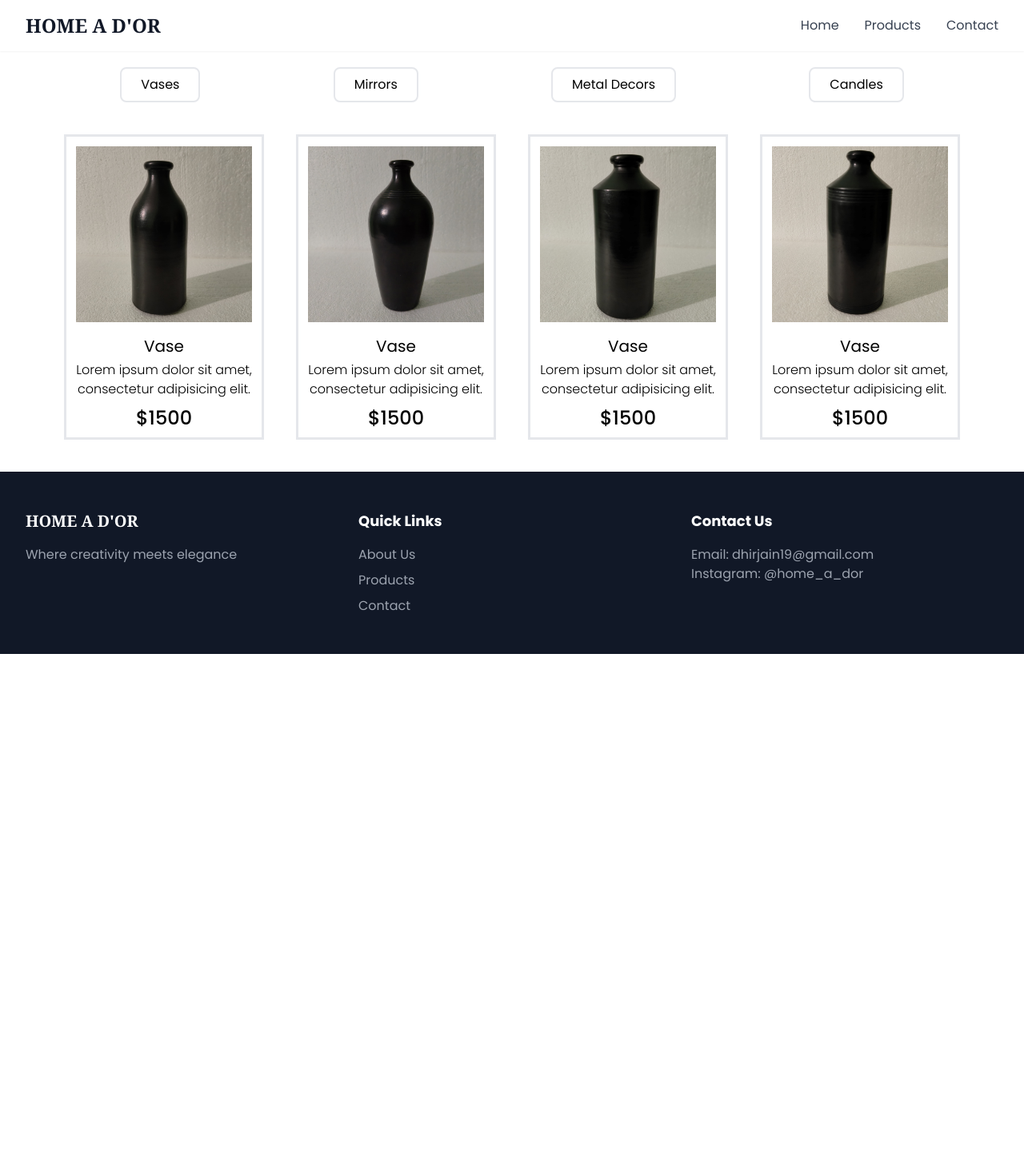
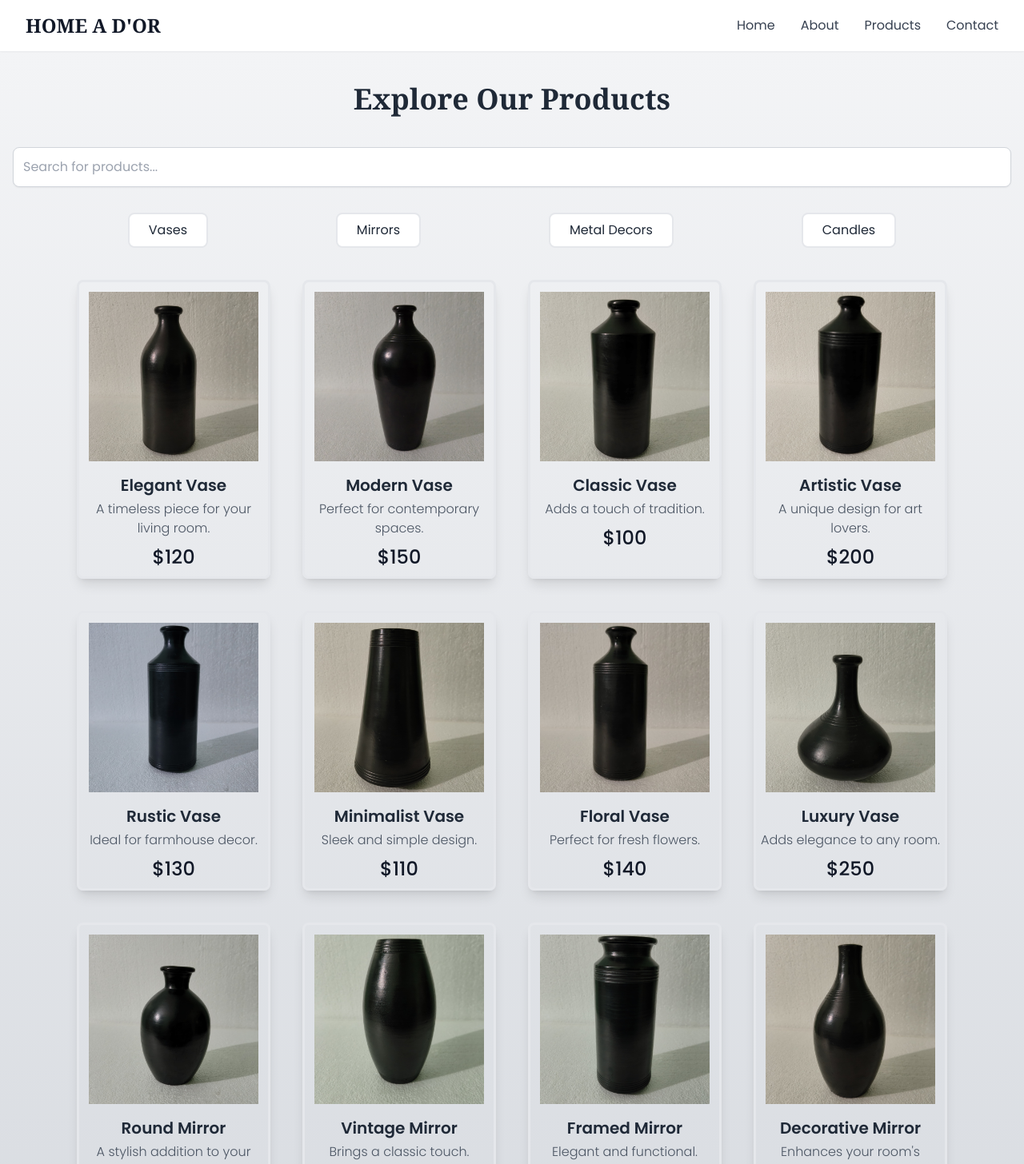
Before and after one commit to devshah7/home-a-dor, a Next.js app: page /products in a window 1280 px wide. Shown: the top 1456 px of the page at 80% size. Before the commit the page ends 818 px from the top, so only its background shows below. Built offline with nearby package versions, Linux system fonts and the light colour scheme.

Commit message:
feat: prod filter; add: about page, contact page;

```diff
--- /dev/null
+++ b/src/app/about/page.jsx
@@ -0,0 +1,35 @@
+import React from "react";
+
+const About = () => {
+  return (
+    <section className="py-20 bg-gray-50 min-h-screen flex flex-col justify-center">
+      <div className="max-w-7xl mx-auto px-4 sm:px-6 lg:px-8">
+        <div className="text-center max-w-3xl mx-auto">
+          <h2 className="text-3xl font-serif font-bold text-gray-900 mb-8">
+            Our Story
+          </h2>
+          <p className="text-gray-600 leading-relaxed mb-6">
+            Welcome to Home A D'or, where every piece of décor tells a story and
+            every home becomes a canvas for self-expression. At Home A D'or, we
+            see decor as more than just design—it's a prescription for
+            creativity.
+          </p>
+          <p className="text-gray-600 leading-relaxed mb-6">
+            Founded on the belief that your living space should be as unique as
+            you are, we have dedicated ourselves to curating an exceptional
+            collection of home décor that balances timeless elegance with modern
+            flair.
+          </p>
+          <p className="text-gray-600 leading-relaxed">
+            Sustainability is also a cornerstone of our philosophy. By
+            partnering with eco-conscious suppliers and embracing ethical
+            production practices, we aim to offer décor that is as responsible
+            as it is beautiful.
+          </p>
+        </div>
+      </div>
+    </section>
+  );
+};
+
+export default About;
--- a/src/app/contacts/page.jsx
+++ b/src/app/contacts/page.jsx
@@ -1,7 +1,66 @@
 import React from "react";
 
 const Contacts = () => {
-  return <div>Contacts Page</div>;
+  return (
+    <div className="max-w-4xl mx-auto py-20 px-4 sm:px-6 lg:px-8 min-h-screen flex flex-col justify-center">
+      <h1 className="text-3xl font-serif font-bold text-center mb-10">
+        Contact Us
+      </h1>
+      <form className="space-y-6">
+        <div>
+          <label
+            htmlFor="name"
+            className="block text-sm font-medium text-gray-700"
+          >
+            Name
+          </label>
+          <input
+            type="text"
+            id="name"
+            name="name"
+            className="mt-1 block w-full border-gray-300 rounded-md shadow-sm focus:ring-gray-500 focus:border-gray-500"
+            required
+          />
+        </div>
+        <div>
+          <label
+            htmlFor="email"
+            className="block text-sm font-medium text-gray-700"
+          >
+            Email
+          </label>
+          <input
+            type="email"
+            id="email"
+            name="email"
+            className="mt-1 block w-full border-gray-300 rounded-md shadow-sm focus:ring-gray-500 focus:border-gray-500"
+            required
+          />
+        </div>
+        <div>
+          <label
+            htmlFor="message"
+            className="block text-sm font-medium text-gray-700"
+          >
+            Message
+          </label>
+          <textarea
+            id="message"
+            name="message"
+            rows="4"
+            className="mt-1 block w-full border-gray-300 rounded-md shadow-sm focus:ring-gray-500 focus:border-gray-500"
+            required
+          ></textarea>
+        </div>
+        <button
+          type="submit"
+          className="w-full bg-gray-900 text-white py-2 px-4 rounded-md hover:bg-gray-700"
+        >
+          Send Message
+        </button>
+      </form>
+    </div>
+  );
 };
 
 export default Contacts;
--- a/src/app/globals.css
+++ b/src/app/globals.css
@@ -1,24 +1,18 @@
 @tailwind base;
 @tailwind components;
 @tailwind utilities;
-/*
+
 :root {
   --background: #ffffff;
   --foreground: #171717;
-}
-
-@media (prefers-color-scheme: dark) {
-  :root {
-    --background: #0a0a0a;
-    --foreground: #ededed;
-  }
+  --accent: #e5e5e5;
 }
 
 body {
   color: var(--foreground);
   background: var(--background);
   font-family: Arial, Helvetica, sans-serif;
-} */
+}
 
 @layer utilities {
   .nav__link {
--- a/src/app/products/page.jsx
+++ b/src/app/products/page.jsx
@@ -1,14 +1,36 @@
+"use client";
+
+import { useState } from "react";
 import Cards from "@/components/Products/cards";
 import Categories from "@/components/Products/categories";
 import React from "react";
 
 const Products = () => {
+  const [selectedCategory, setSelectedCategory] = useState(null);
+
+  const handleCategorySelect = (category) => {
+    setSelectedCategory(category);
+    console.log("Selected category:", category);
+    // Add logic to filter products based on the selected category
+  };
+
   return (
-    <>
-      <Categories />
-      {/* <hr/> */}
-      <Cards />
-    </>
+    <div className="py-10 bg-gradient-to-b from-gray-100 to-gray-300 min-h-screen flex flex-col justify-center">
+      <h1 className="text-4xl font-serif font-bold text-center mb-10 text-gray-800">
+        Explore Our Products
+      </h1>
+      <div className="max-w-7xl mx-auto px-4">
+        <div className="mb-8">
+          <input
+            type="text"
+            placeholder="Search for products..."
+            className="w-full p-3 border border-gray-300 rounded-lg shadow-sm focus:outline-none focus:ring-2 focus:ring-gray-500"
+          />
+        </div>
+        <Categories onCategorySelect={handleCategorySelect} />
+        <Cards selectedCategory={selectedCategory} />
+      </div>
+    </div>
   );
 };
 
--- a/src/components/LandingPage/LandingPage.jsx
+++ b/src/components/LandingPage/LandingPage.jsx
@@ -1,4 +1,4 @@
-'use client'
+"use client";
 
 import React from "react";
 import { motion, AnimatePresence } from "framer-motion";
@@ -28,7 +28,7 @@ const LandingPage = () => {
   ];
 
   return (
-    <div className="min-h-screen bg-white">
+    <div className="min-h-screen bg-white flex flex-col justify-center">
       {/* Hero Section */}
       <motion.div
         initial={{ opacity: 0 }}
@@ -54,40 +54,6 @@ const LandingPage = () => {
           </div>
         </div>
       </motion.div>
-
-      {/* About Section */}
-      <section id="about" className="py-20 bg-gray-50">
-        <div className="max-w-7xl mx-auto px-4 sm:px-6 lg:px-8">
-          <motion.div
-            initial={{ y: 50, opacity: 0 }}
-            whileInView={{ y: 0, opacity: 1 }}
-            transition={{ duration: 0.8 }}
-            className="text-center max-w-3xl mx-auto"
-          >
-            <h2 className="text-3xl font-serif font-bold text-gray-900 mb-8">
-              Our Story
-            </h2>
-            <p className="text-gray-600 leading-relaxed mb-6">
-              Welcome to Home A D'or, where every piece of décor tells a story
-              and every home becomes a canvas for self-expression. At Home A
-              D'or, we see decor as more than just design—it's a prescription
-              for creativity.
-            </p>
-            <p className="text-gray-600 leading-relaxed mb-6">
-              Founded on the belief that your living space should be as unique
-              as you are, we have dedicated ourselves to curating an exceptional
-              collection of home décor that balances timeless elegance with
-              modern flair.
-            </p>
-            <p className="text-gray-600 leading-relaxed">
-              Sustainability is also a cornerstone of our philosophy. By
-              partnering with eco-conscious suppliers and embracing ethical
-              production practices, we aim to offer décor that is as responsible
-              as it is beautiful.
-            </p>
-          </motion.div>
-        </div>
-      </section>
 
       {/* Products Section */}
       <section id="products" className="py-20">
--- a/src/components/Products/card.jsx
+++ b/src/components/Products/card.jsx
@@ -1,12 +1,12 @@
 import React from "react";
 
-const Card = ({ Img }) => {
+const Card = ({ Img, title, description, price }) => {
   return (
-    <div className="border-[3px]">
+    <div className="border-[3px] rounded-lg shadow-lg hover:shadow-xl transition-shadow duration-300">
       <div className="p-3">{Img}</div>
-      <div className="m-1 text-xl font-normal" >Vase</div>
-      <div className="m-1 text-md font-light">Lorem ipsum dolor sit amet, consectetur adipisicing elit. </div>
-      <div className="m-2 text-2xl font-medium">$1500</div>
+      <div className="m-1 text-xl font-semibold text-gray-800">{title}</div>
+      <div className="m-1 text-md font-light text-gray-600">{description}</div>
+      <div className="m-2 text-2xl font-medium text-gray-900">{price}</div>
     </div>
   );
 };
--- a/src/components/Products/cards.jsx
+++ b/src/components/Products/cards.jsx
@@ -3,16 +3,154 @@ import vase1 from "./../../../public/images/vase/vase1.jpeg";
 import vase2 from "./../../../public/images/vase/vase2.jpeg";
 import vase3 from "./../../../public/images/vase/vase3.jpeg";
 import vase4 from "./../../../public/images/vase/vase4.jpeg";
+import vase5 from "./../../../public/images/vase/vase5.jpeg";
+import vase6 from "./../../../public/images/vase/vase6.jpeg";
+import vase7 from "./../../../public/images/vase/vase7.jpeg";
+import vase8 from "./../../../public/images/vase/vase8.jpeg";
+import mirror1 from "./../../../public/images/vase/vase9.jpeg";
+import mirror2 from "./../../../public/images/vase/vase10.jpeg";
+import mirror3 from "./../../../public/images/vase/vase11.jpeg";
+import mirror4 from "./../../../public/images/vase/vase12.jpeg";
+import decor1 from "./../../../public/images/vase/vase13.jpeg";
+import decor2 from "./../../../public/images/vase/vase14.jpeg";
+import candle1 from "./../../../public/images/vase/vase15.jpeg";
+import candle2 from "./../../../public/images/vase/vase16.jpeg";
 import Card from "./card";
 import Image from "next/image";
 
-const Cards = () => {
+const Cards = ({ selectedCategory }) => {
+  const products = [
+    {
+      Img: vase1,
+      title: "Elegant Vase",
+      description: "A timeless piece for your living room.",
+      price: "$120",
+      category: "Vases",
+    },
+    {
+      Img: vase2,
+      title: "Modern Vase",
+      description: "Perfect for contemporary spaces.",
+      price: "$150",
+      category: "Vases",
+    },
+    {
+      Img: vase3,
+      title: "Classic Vase",
+      description: "Adds a touch of tradition.",
+      price: "$100",
+      category: "Vases",
+    },
+    {
+      Img: vase4,
+      title: "Artistic Vase",
+      description: "A unique design for art lovers.",
+      price: "$200",
+      category: "Vases",
+    },
+    {
+      Img: vase5,
+      title: "Rustic Vase",
+      description: "Ideal for farmhouse decor.",
+      price: "$130",
+      category: "Vases",
+    },
+    {
+      Img: vase6,
+      title: "Minimalist Vase",
+      description: "Sleek and simple design.",
+      price: "$110",
+      category: "Vases",
+    },
+    {
+      Img: vase7,
+      title: "Floral Vase",
+      description: "Perfect for fresh flowers.",
+      price: "$140",
+      category: "Vases",
+    },
+    {
+      Img: vase8,
+      title: "Luxury Vase",
+      description: "Adds elegance to any room.",
+      price: "$250",
+      category: "Vases",
+    },
+    {
+      Img: mirror1,
+      title: "Round Mirror",
+      description: "A stylish addition to your wall.",
+      price: "$300",
+      category: "Mirrors",
+    },
+    {
+      Img: mirror2,
+      title: "Vintage Mirror",
+      description: "Brings a classic touch.",
+      price: "$350",
+      category: "Mirrors",
+    },
+    {
+      Img: mirror3,
+      title: "Framed Mirror",
+      description: "Elegant and functional.",
+      price: "$400",
+      category: "Mirrors",
+    },
+    {
+      Img: mirror4,
+      title: "Decorative Mirror",
+      description: "Enhances your room's aesthetics.",
+      price: "$450",
+      category: "Mirrors",
+    },
+    {
+      Img: decor1,
+      title: "Metal Wall Art",
+      description: "A bold statement piece.",
+      price: "$500",
+      category: "Metal Decors",
+    },
+    {
+      Img: decor2,
+      title: "Abstract Sculpture",
+      description: "Perfect for modern interiors.",
+      price: "$600",
+      category: "Metal Decors",
+    },
+    {
+      Img: candle1,
+      title: "Scented Candle",
+      description: "Creates a relaxing ambiance.",
+      price: "$50",
+      category: "Candles",
+    },
+    {
+      Img: candle2,
+      title: "Decorative Candle",
+      description: "Adds charm to your decor.",
+      price: "$60",
+      category: "Candles",
+    },
+  ];
+
+  const filteredProducts = selectedCategory
+    ? products.filter((product) => product.category === selectedCategory)
+    : products;
+
   return (
     <div className="mx-20 my-10 text-center grid grid-cols-4 gap-10">
-      <Card Img={<Image placeholder="blur" src={vase1} alt="Vase" />} />
-      <Card Img={<Image placeholder="blur" src={vase2} alt="Vase" />} />
-      <Card Img={<Image placeholder="blur" src={vase3} alt="Vase" />} />
-      <Card Img={<Image placeholder="blur" src={vase4} alt="Vase" />} />
+      {filteredProducts.map((product, index) => (
+        <Card
+          key={index}
+          Img={
+            <Image placeholder="blur" src={product.Img} alt={product.title} />
+          }
+          title={product.title}
+          description={product.description}
+          price={product.price}
+        />
+      ))}
     </div>
   );
 };
--- a/src/components/Products/categories.jsx
+++ b/src/components/Products/categories.jsx
@@ -1,17 +1,28 @@
-import React from "react";
+"use client";
+
+import React, { useState } from "react";
 import Category from "./category";
 import prodCat from "@/constant/prodCat";
-import Image from "next/image";
-// import vase1 from "../../public/images/vase/vase1.jpeg"
 
-const Categories = () => {
+const Categories = ({ onCategorySelect }) => {
+  const [activeCategory, setActiveCategory] = useState(null);
+
+  const handleCategoryClick = (category) => {
+    setActiveCategory(category);
+    onCategorySelect(category);
+  };
+
   return (
     <div className="mt-5 mb-5">
-      {/* Categories */}
       <div className="flex flex-wrap gap-4 justify-evenly">
-        {prodCat.map((cat, id) => {
-          return <Category key={id} element={cat} />;
-        })}
+        {prodCat.map((cat, id) => (
+          <Category
+            key={id}
+            element={cat}
+            isActive={activeCategory === cat}
+            onClick={() => handleCategoryClick(cat)}
+          />
+        ))}
       </div>
     </div>
   );
--- a/src/components/Products/category.jsx
+++ b/src/components/Products/category.jsx
@@ -1,9 +1,16 @@
-import React from 'react'
+import React from "react";
 
-const Category = ({element}) => {
+const Category = ({ element, isActive, onClick }) => {
   return (
-    <div className="px-6 py-2 border-2 rounded-lg ">{element}</div>
-  )
-}
+    <div
+      className={`px-6 py-2 border-2 rounded-lg cursor-pointer ${
+        isActive ? "bg-gray-800 text-white" : "bg-white text-gray-800"
+      }`}
+      onClick={onClick}
+    >
+      {element}
+    </div>
+  );
+};
 
-export default Category
+export default Category;
--- a/src/constant/navLinks.jsx
+++ b/src/constant/navLinks.jsx
@@ -6,11 +6,16 @@ const navLinks = [
   },
   {
     id: 2,
+    url: "./about",
+    label: "About",
+  },
+  {
+    id: 3,
     url: "./products",
     label: "Products",
   },
   {
-    id: 3,
+    id: 4,
     url: "./contacts",
     label: "Contact",
   },
```
